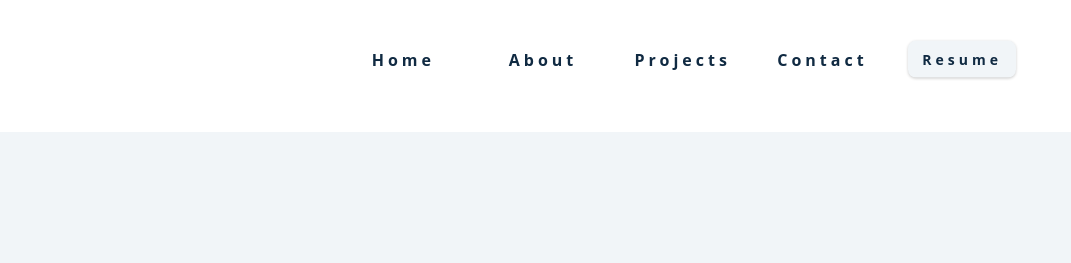
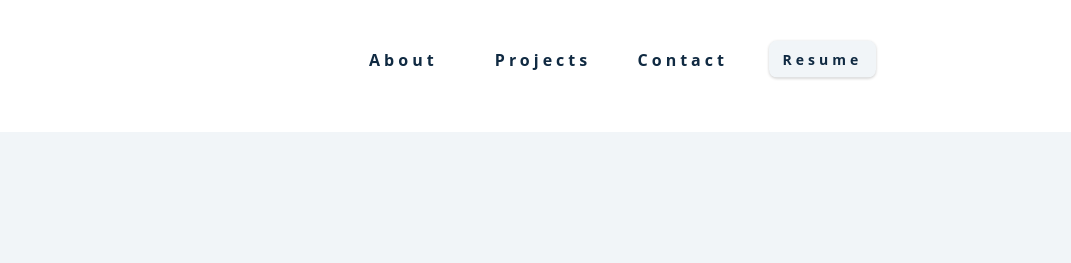
Before and after one commit to SirZeck/my-portfolio, a plain HTML site: page index.html in a window 1280 px wide. Shown: the top 263 px of the page, 209-1280 px from the left. Drawn offline with Linux system fonts and the light colour scheme.

Commit message:
Update index.html

```diff
--- a/index.html
+++ b/index.html
@@ -30,9 +30,9 @@
         </div>
         <!-- nav-links -->
         <ul class="nav-links">
-          <li class="nav-link">
+<!--           <li class="nav-link">
             <a href="#">home</a>
-          </li>
+          </li> -->
           <li class="nav-link">
             <a href="https://www.linkedin.com/in/adityraj/">about</a>
           </li>
```
